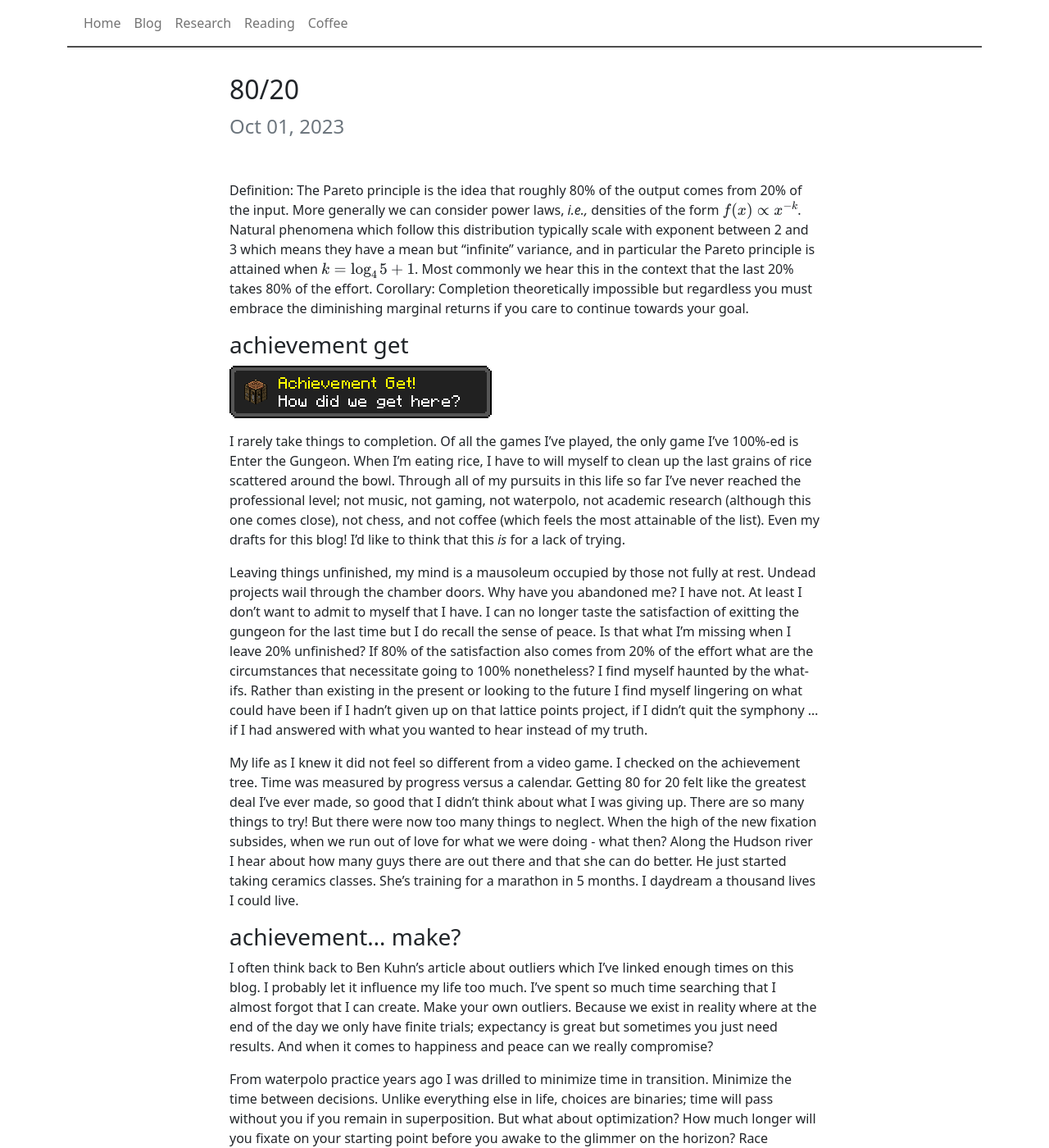
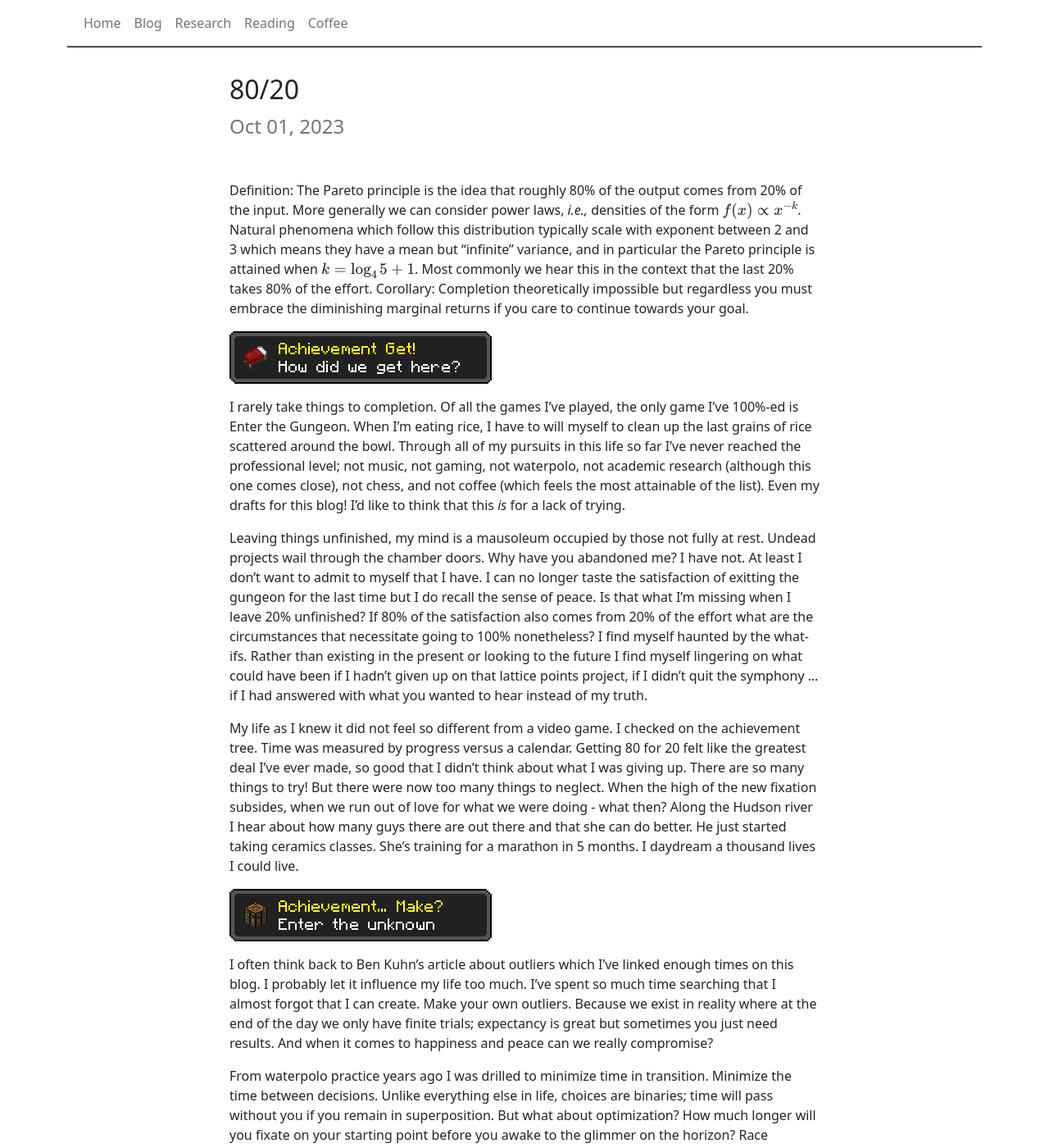
Before and after one commit to craigxchen/craigxchen.github.io, a Jekyll site: the page built from _posts/2023-10-01-pareto.md, in a window 1280 px wide and 1400 px high. Shown: the whole window at 82% size. Built offline with Jekyll 4.4.1, drawn with Linux system fonts in a browser that asks for light colours; formulas are drawn with MathJax 3.

Commit message:
better pictures

```diff
--- a/_posts/2023-10-01-pareto.md
+++ b/_posts/2023-10-01-pareto.md
@@ -6,8 +6,7 @@ title: 80/20
 Definition: The Pareto principle is the idea that roughly 80% of the output comes from 20% of the input. More generally we can consider power laws, *i.e.,* densities of the form $$f(x) \propto x^{-k}$$. Natural phenomena which follow this distribution typically scale with exponent between 2 and 3 which means they have a mean but "infinite" variance, and in particular the Pareto principle is attained when $$k = \log_{4}5 + 1$$. Most commonly we hear this in the context that the last 20% takes 80% of the effort.
 Corollary: Completion theoretically impossible but regardless you must embrace the diminishing marginal returns if you care to continue towards your goal.
 
-### achievement get
-![anyone miss minecraft?](/assets/images/achievement.png)
+![anyone miss minecraft?](/assets/images/achievement_get.png)
 
 I rarely take things to completion. Of all the games I've played, the only game I've 100%-ed is Enter the Gungeon. When I'm eating rice, I have to will myself to clean up the last grains of rice scattered around the bowl. Through all of my pursuits in this life so far I've never reached the professional level; not music, not gaming, not waterpolo, not academic research (although this one comes close), not chess, and not coffee (which feels the most attainable of the list). Even my drafts for this blog! I'd like to think that this *is* for a lack of trying.
 
@@ -15,7 +14,7 @@ Leaving things unfinished, my mind is a mausoleum occupied by those not fully at
 
 My life as I knew it did not feel so different from a video game. I checked on the achievement tree. Time was measured by progress versus a calendar. Getting 80 for 20 felt like the greatest deal I've ever made, so good that I didn't think about what I was giving up. There are so many things to try! But there were now too many things to neglect. When the high of the new fixation subsides, when we run out of love for what we were doing - what then? Along the Hudson river I hear about how many guys there are out there and that she can do better. He just started taking ceramics classes. She's training for a marathon in 5 months. I daydream a thousand lives I could live.
 
-### achievement... make?
+![i kinda do](/assets/images/achievement_make.png)
 
 I often think back to Ben Kuhn's article about outliers which I've linked enough times on this blog. I probably let it influence my life too much. I've spent so much time searching that I almost forgot that I can create. Make your own outliers. Because we exist in reality where at the end of the day we only have finite trials; expectancy is great but sometimes you just need results. And when it comes to happiness and peace can we really compromise?
 
```
Also changed, not shown: assets/images/achievement.png (deleted), assets/images/achievement_get.png (added), assets/images/achievement_make.png (added).
